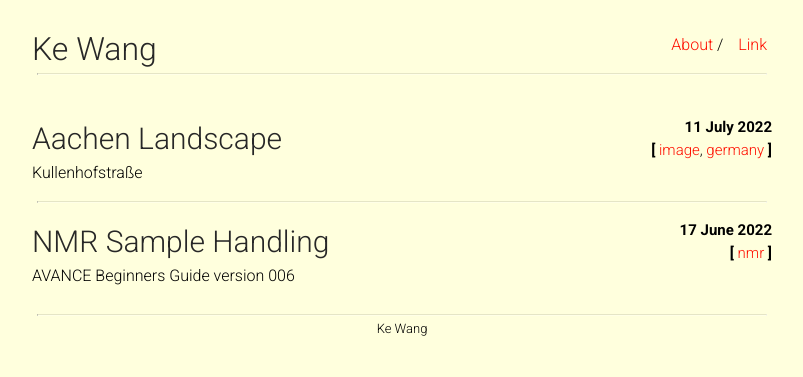
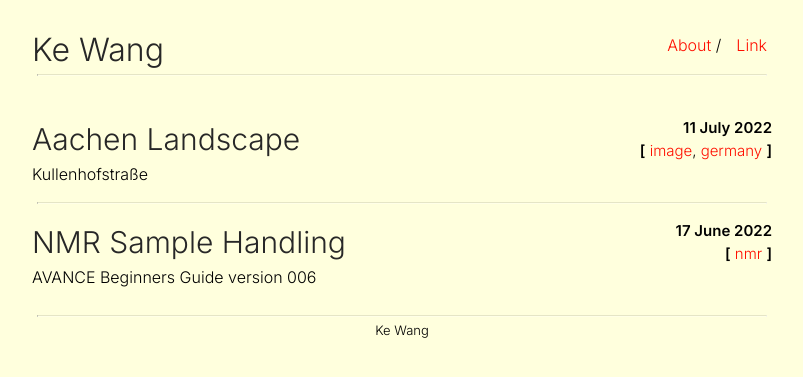
Before and after one commit to ekdc11/ekdc11.github.io, a Jekyll site: the page built from index.html, in a window 1280 px wide. Shown: the top 377 px of the page, without its empty margins (238-1041 px from the left). Built offline with Jekyll 4.4.1, drawn with Linux system fonts in a browser that asks for light colours.

Commit message:
Update main.scss

```diff
--- a/css/main.scss
+++ b/css/main.scss
@@ -13,7 +13,7 @@ $small-width: 480px;
 
 body {
     margin: 0;
-    font-family: "Roboto", sans-serif;
+    font-family: "Inter", sans-serif;
     background-color: #FFFFDD;
     min-height: 100%;
 }
```
